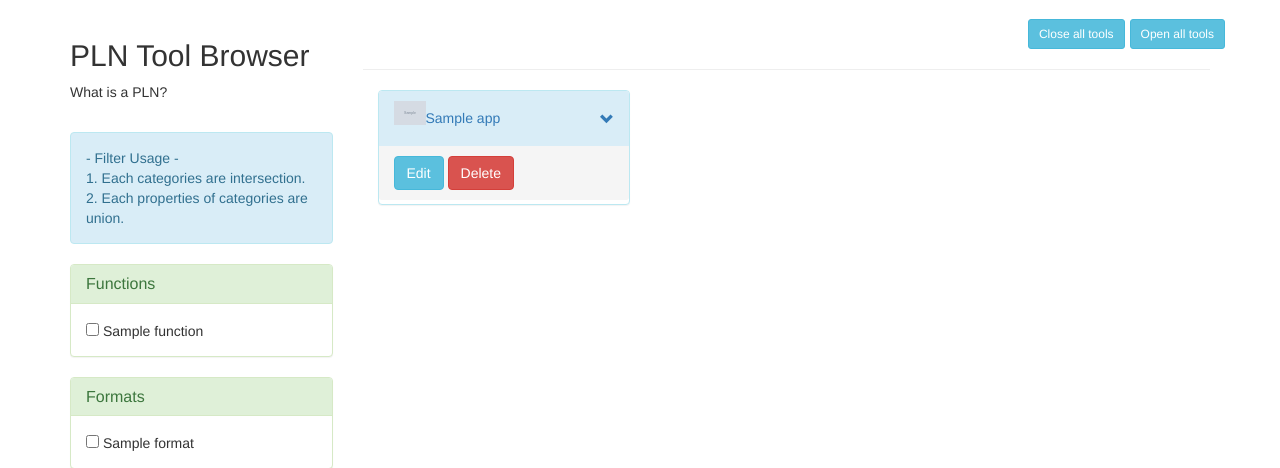
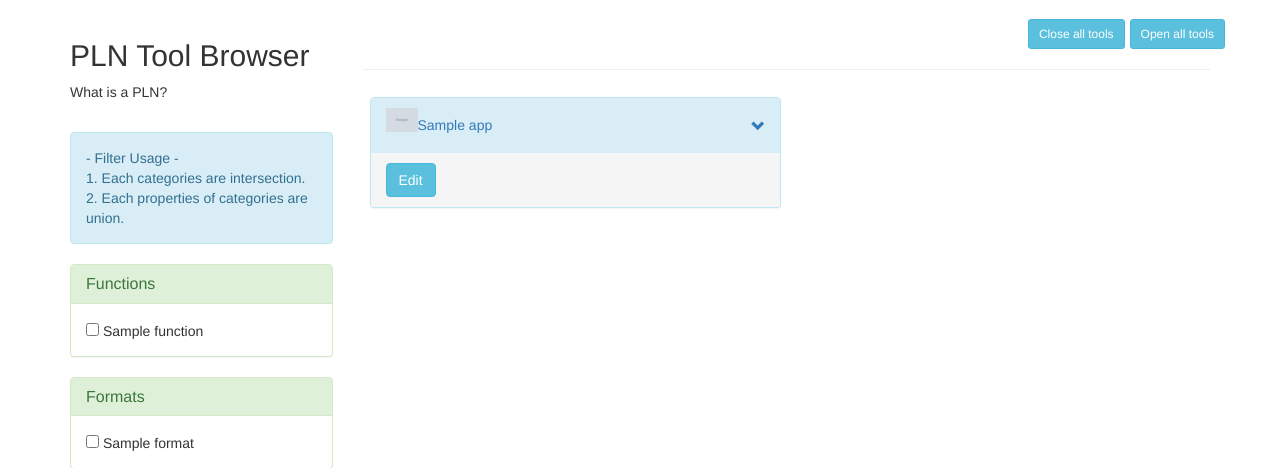
Before and after one commit to llcit/clt-pln, a Django app: page / in a window 1280 px wide. Shown: the part 51-519 px from the top of the page. Run offline with Django 3.2, Linux system fonts and the light colour scheme; a user stored in the database is signed in; tables that the repository leaves empty hold one stand-in row (values such as "Sample post"); grey boxes marked "Sample" are stand-in pictures; some libraries are stand-ins or nearby versions.

```diff
--- a/pln/static/css/apps.css
+++ b/pln/static/css/apps.css
@@ -1,7 +1,21 @@
-.app {
-    padding-bottom: 4px;
+*, *:before, *:after {box-sizing:  border-box !important;}
+
+ .apps .rows {
+ -moz-column-width: 30em;
+ -webkit-column-width: 30em;
+ -moz-column-gap: .5em;
+ -webkit-column-gap: .5em;
+
 }
 
-panel-heading {
+.apps .panel {
+    padding-bottom: 4px;
+    display: inline-block;
+    margin:  .5em;
+    padding:  0;
+    width:98%;
+}
+
+.apps panel-heading {
     height: 100px;
 }
--- a/pln/templates/pln/apps.html
+++ b/pln/templates/pln/apps.html
@@ -70,12 +70,12 @@
 </div><!-- /.end toolscollapse or -->
 <hr>
 
+<div class="apps">
     <div class="rows">
       <!-- collapse -->
-  <div class="apps panel-group" id="accordion">
+      <div class="panel-group">
         {% for item in apps %}
-        <!-- each item start -->
-        <div class="col-md-4 col-sm-4">
+            <!-- panel -->
             <div class="app panel panel-info" data-id="{{ item.name }}" data-category ="{% for format in item.formats.all %}{{ format | cut:" " | lower }} {% endfor %}{% for function in item.functions.all %}{{ function | cut:" " | lower }} {% endfor %}{% for type in item.types.all %}{{ type | cut:" " | lower }} {% endfor %}">
 
             	<!-- panel header -->
@@ -186,26 +186,22 @@
             		{% endfor %}
             	      </div>
             	    </div>
-            	  </div>
-            	  <!-- /.panel body -->
+            	  </div><!-- /.panel body -->
             	</div><!-- /.panel-collapse -->
 
             	{% if user.is_authenticated %}
                 	<!-- panel footer -->
                 	<div class="panel-footer">
                 	  <div class="admin-menu">
-                	    <a class="btn btn-info" href="{% url 'app_edit' item_id=item.id %}">Edit</a>
-                	    <a class="btn btn-danger" href="{% url 'app_delete' item_id=item.id %}">Delete</a>
+                	    <a class="btn btn-info" href="admin/pln/app/{{item.id}}/">Edit</a>
                 	  </div>
                 	</div><!-- ./panel footer -->
             	{% endif %}
-
             </div><!-- /.panel -->
-        </div> <!-- /.column -->
         {% endfor %}
       </div><!-- collapse -->
     </div><!-- /.rows -->
-
+</div>
 <script>
 $(document).on('click', '.closeall', function(e){
   $('.panel-collapse.in').collapse('hide');
--- a/pln/templates/pln/base.html
+++ b/pln/templates/pln/base.html
@@ -64,7 +64,7 @@
 	    <li class="dropdown">
 	      <a href="#" class="dropdown-toggle" data-toggle="dropdown" role="button" aria-haspopup="true" aria-expanded="false">Add <span class="caret"></span></a>
 	      <ul class="dropdown-menu">
-		<li><a href="{% url 'app_new' %}">App</a></li>
+		<li><a href="admin/pln/app/add/">App</a></li>
 		<li role="separator" class="divider"></li>
 		<li><a href="{% url 'format_new' %}">Format</a></li>
 		<li><a href="{% url 'function_new' %}">Function</a></li>
```
Also changed, not shown: pln/static/css/masonry.css (deleted, +0 -49 lines), pln/templates/pln/masonry.html (deleted, +0 -52 lines). Lines whose indentation alone changed are shown as unchanged.
